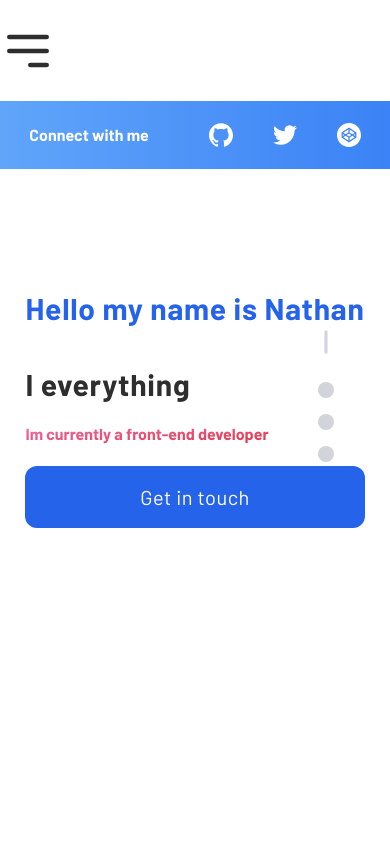
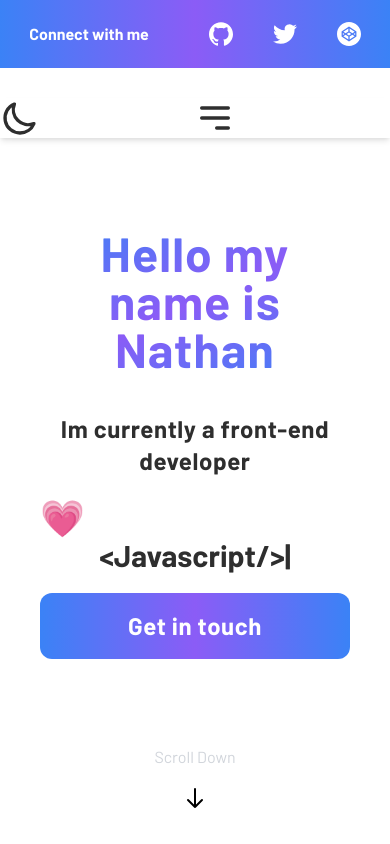
Before and after one commit to Nathan-s-Anthony/my-portfolio, a React (Create React App) app: page / in a window 390 px wide. Shown: the top 844 px of the page. Built offline with nearby package versions, Linux system fonts and the light colour scheme.

Commit message:
Styling and component changes

```diff
--- a/src/components/js/buttons.js
+++ b/src/components/js/buttons.js
@@ -1,9 +1,9 @@
 import React from "react"
 
 
-const Button=()=> {
-    return(
-        <button className=" transition duration-500 ease-in-out bg-blue-600 hover:bg-blue-700  items-center self-flex-start px-5 py-4 border border-transparent  text-xl font-medium rounded-xl text-medium text-white tracking-wide width-48  mt-5 mb-5  ">Get in touch</button>
+ const Button = () => {
+    return (
+        <button className=" transition duration-500 ease-in-out bg-gradient-to-r from-blue-500 via-purple-500 to-blue-500 hover:bg-blue-700  items-center self-flex-start px-5 py-4 border border-transparent  text-2xl md:text-xl font-bold  rounded-xl text-medium text-white tracking-wide width-48  mt-5 mb-5  ">Get in touch</button>
     )
 }
 
--- a/src/components/js/header.js
+++ b/src/components/js/header.js
@@ -1,23 +1,24 @@
 import React from 'react';
-import { useState } from 'react';
-import { useEffect } from 'react';
+//import { useState,useEffect } from 'react';
+
 //import { Images } from "../../images";
 import { MoonIcon } from '@heroicons/react/outline';
 import { Button } from './buttons.js'
-import {MobileNavQuery} from './mediaqueries';
+//import {MobileNavQuery} from './mediaqueries';
+import { MobileNav } from './mobileNav';
+
 const Header = () => {
-  const [scroll, setScroll] = useState(false);
-  useEffect(() => {
-    window.addEventListener("scroll", () => {
-      setScroll(window.scrollY > 0);
-    });
-  }, []);
+  //  const [scroll, setScroll] = useState(false);
+  // useEffect(() => {
+  //    window.addEventListener("scroll", () => {
+  //     setScroll(window.scrollY > 0);
+  //   });
+  // }, []);
 
   return (
+    <>
 
-    <>
-<MobileNavQuery/>
-      <div className="h-top-bar relative bg-gradient-to-r from-blue-400 to-blue-500 w-full flex md:flex-row items-center justify-center lg:justify-end gap-10 py-6 px-6  active:bg-green-700">
+      <div className="h-top-bar relative bg-gradient-to-r from-blue-500 via-purple-500 to-blue-500 w-full flex md:flex-row items-center justify-center lg:justify-end gap-10 py-6 px-6  active:bg-green-700">
         <div className="text-md font-bold text-white  mr-5">Connect with me</div>
         <a href="https://github.com/Nathan-s-Anthony" rel="nofollow" ><svg role="img" className="w-6 h-6" fill="white" viewBox="0 0 24 24" xmlns="http://www.w3.org/2000/svg"><title>GitHub</title><path d="M12 .297c-6.63 0-12 5.373-12 12 0 5.303 3.438 9.8 8.205 11.385.6.113.82-.258.82-.577 0-.285-.01-1.04-.015-2.04-3.338.724-4.042-1.61-4.042-1.61C4.422 18.07 3.633 17.7 3.633 17.7c-1.087-.744.084-.729.084-.729 1.205.084 1.838 1.236 1.838 1.236 1.07 1.835 2.809 1.305 3.495.998.108-.776.417-1.305.76-1.605-2.665-.3-5.466-1.332-5.466-5.93 0-1.31.465-2.38 1.235-3.22-.135-.303-.54-1.523.105-3.176 0 0 1.005-.322 3.3 1.23.96-.267 1.98-.399 3-.405 1.02.006 2.04.138 3 .405 2.28-1.552 3.285-1.23 3.285-1.23.645 1.653.24 2.873.12 3.176.765.84 1.23 1.91 1.23 3.22 0 4.61-2.805 5.625-5.475 5.92.42.36.81 1.096.81 2.22 0 1.606-.015 2.896-.015 3.286 0 .315.21.69.825.57C20.565 22.092 24 17.592 24 12.297c0-6.627-5.373-12-12-12" /></svg></a>
         <a href="https://twitter.com/Nath_s_anthony" ><svg role="img" viewBox="0 0 24 24" xmlns="http://www.w3.org/2000/svg" className="w-6 h-6" fill="white"><title>Twitter</title><path d="M23.953 4.57a10 10 0 01-2.825.775 4.958 4.958 0 002.163-2.723c-.951.555-2.005.959-3.127 1.184a4.92 4.92 0 00-8.384 4.482C7.69 8.095 4.067 6.13 1.64 3.162a4.822 4.822 0 00-.666 2.475c0 1.71.87 3.213 2.188 4.096a4.904 4.904 0 01-2.228-.616v.06a4.923 4.923 0 003.946 4.827 4.996 4.996 0 01-2.212.085 4.936 4.936 0 004.604 3.417 9.867 9.867 0 01-6.102 2.105c-.39 0-.779-.023-1.17-.067a13.995 13.995 0 007.557 2.209c9.053 0 13.998-7.496 13.998-13.985 0-.21 0-.42-.015-.63A9.935 9.935 0 0024 4.59z" /></svg></a>
@@ -25,9 +26,10 @@ const Header = () => {
 
       </div>
       <div className="min-w-full relative h-header z-10">
-      <header className={scroll ? "fixed filter drop-shadow-lg  bg-clip-padding backdrop-filter backdrop-blur-sm bg-white bg-opacity-0 ease-in-out duration-200 transition-all md:flex-row min-w-full  h-header flex-col flex-wrap content-start items-start justify-center flex  " : "bg-white ease-in-out duration-200 transition-all md:flex-row min-w-full  h-header flex-col flex-wrap content-start items-start justify-center relative  flex "}>
 
+        <header className="md:flex-row min-w-full  h-header flex-col flex-wrap content-start items-start justify-center relative  flex drop-shadow-sm ">
 
+        <MobileNav />
 
           <nav className="lg:flex-row  flex-col flex-wrap w-full h-full   items-center  lg:container hidden lg:flex ">
             <div className=" relative md:w-1/6 flex flex-wrap justify-start align-center content-center flex-grow-0">
@@ -36,7 +38,7 @@ const Header = () => {
             <div className=" w-7/12 md:w-5/6 flex md:flex-row flex-col flex-grow ">
               <ul className="w-full flex md:flex-row flex-col flex-wrap justify-flex-end ">
                 <li className="w-full  md:flex-row flex-col flex-wrap justify-end md:content-center text-xl md:items-center  md:align-center gap-20 hidden md:flex" >
-                <a href="/" className={scroll ? " font-medium text-xl tracking-wide text-white transition-all animate-fadeIn" : " text-primary"}>Home</a>
+                  <a href="/" className=" text-primary">Home</a>
                   <a href="/" className="font-medium text-medium md:text-xl text-primary">About</a>
                   <a href="/" className="font-medium  text-medium md:text-xl text-primary" >Projects</a>
                   <Button className="w-48" />
--- a/src/components/js/main.js
+++ b/src/components/js/main.js
@@ -1,22 +1,21 @@
 import React from "react";
 import { Button } from './buttons.js';
-import { Pagination } from './pagination';
+// import { Pagination } from './pagination';
 import Typical from 'react-typical';
+
 const Main = () => {
     return (
         <>
-
             <main className="  md:flex-row min-w-full flex-col relative   flex-wrap justify-center content-center gap-5 flex z-0 " >
                 <div className="fixed right-0 top-0 h-full  bg-transparent flex items-center">
-                    <Pagination />
+                    {/* <Pagination /> */}
                 </div>
                 <section className="relative h-section flex  flex-wrap md:flex-row md:items-start w-full   md:container mx-auto justify-center items-center   z-1">
-                    <div className="  flex  flex-col  flex-wrap align-center mb-20 md:mt-40 md:container md:w-3/6 ">
-                        <h1 className=" text-3xl md:text-6xl text-center font-extrabold text-blue-600 tracking-wide md:text-left mb-5 mt-5 ">Hello my name is Nathan </h1>
-                        <h2 className="text-3xl md:text-3xl  text-center font-semibold text-primary  tracking-wide md:text-left  mt-5 mb-5  flex md:flex-row relative">I  everything &nbsp;       </h2>
-                          <h3 className="md:text-3xl  text-left text-transparent bg-clip-text bg-gradient-to-br from-pink-400 to-red-600">Im currently a front-end developer </h3>
-                        {/* <span className="color-transparent w-10 h-10 text-4xl animate-pulse"> &#128151; </span>
-                        <Typical className="md:text-3xl  text-left text-transparent bg-clip-text bg-gradient-to-br from-pink-400 to-red-600"
+                    <div className="  flex  flex-col  flex-wrap align-center mb-20 md:mt-40 container md:w-3/6 py-10 px-10 ">
+                        <h1 className=" md:text-left text-center text-5xl font-extrabold text-transparent bg-clip-text bg-gradient-to-br from-blue-500 via-purple-500 to-blue-500 tracking-wide  mb-5 mt-5 container ">Hello my name is Nathan </h1>
+                        <h3 className="md:text-left text-center text-2xl font-extrabold text-transparent text-primary tracking-wide  mb-5 mt-5 container">Im currently a front-end developer </h3>
+                         <span className="color-transparent w-10 h-10 text-4xl animate-pulse text-center"> &#128151; </span>
+                        <Typical className="md:text-3xl text-3xl  text-center text-primary"
                             steps={[
                                 ' <html>',
                                 3000,
@@ -30,22 +29,19 @@ const Main = () => {
                             wrapper="h3"
                             loop={Infinity}
 
-                        /> */}
-                           <Button />
-     </div>
+                        />
+                        <Button />
 
+                    </div>
 
-
-
-
-                    <div className="  flex  flex-col  flex-wrap md:w-3/6  cotent-start  justify-center items-center mb-20 mt-40 " >
+                    <div className="  flex  flex-col  flex-wrap md:w-3/6  content-start md:container h-top-bar justify-center items-center  md:mb-20 mt-40 " >
                         <div className="relative w-72 h-96">
                             <svg viewBox="0 0 200 200" xmlns="http://www.w3.org/2000/svg" >
                                 <path fill="#0F62FE" d="M57.2,-16.6C65.8,7.9,58.7,39.5,37.7,55.6C16.8,71.7,-18.1,72.3,-37.3,57C-56.5,41.8,-60.1,10.5,-51.2,-14.3C-42.4,-39.1,-21.2,-57.5,1.5,-58C24.3,-58.5,48.6,-41.1,57.2,-16.6Z" transform="translate(100 100)" />
                             </svg>
                         </div>
 
-                        <div className="absolute bottom-0 left-0 w-full flex flex-col duration-700 transition-all flex-wrap items-center align-center justify-center transform  animate-bounce delay-700  ">
+                        <div className="absolute bottom-0 left-0 w-full flex flex-col duration-700 transition-all flex-wrap items-center align-center justify-center transform   animate-bounce delay-700  ">
                             <span className="text-gray-300 ">Scroll Down</span>
                             <svg xmlns="http://www.w3.org/2000/svg" className="h-6 w-6 animate-bounce mt-5 mb-5" fill="none" viewBox="0 0 24 24" stroke="currentColor">
                                 <path strokeLinecap="round" strokeLinejoin="round" strokeWidth={2} d="M19 14l-7 7m0 0l-7-7m7 7V3" />
--- a/src/components/js/mobileNav.js
+++ b/src/components/js/mobileNav.js
@@ -1,30 +1,43 @@
 import React from 'react';
-import { useState, useEffect } from 'react';
+import { useState } from 'react';
 //import { Images } from "../../images";
 import { MoonIcon } from '@heroicons/react/outline';
-import { Button } from './buttons.js';
+//import { Button } from './buttons.js';
 //import { MobileNavQuery } from './mediaqueries.js';
 
 const MobileNav = () => {
-    const [scroll, setScroll] = useState(false);
-    useEffect(() => {
-        window.addEventListener("scroll", () => {
-            setScroll(window.scrollY > 70);
-        });
+  // const [scroll, setScroll] = useState(false);
+  // useEffect(() => {
+  //     window.addEventListener("scroll", () => {
+  //         setScroll(window.scrollY > 70);
+  //     });
 
-    }, []);
+  // }, []);
 
-    return (
-<>
+  const [mobileMenu, setMobileMenu] = useState(false);
+  return (
+    <>
 
-        <header className={scroll ? "  bg-gradient-to-r from-blue-400 to-blue-500 relative top-0 right-0 transition-all ease-in-out duration-700 z-5 	" : "bg-white ease-in-out duration-200 transition-all md:flex-row min-w-full  h-header flex-col flex-wrap content-start items-start justify-center relative flex  z-1"}>
-        <div className="lg:hidden w-3/6  text-2xl ">
-          <svg xmlns="http://www.w3.org/2000/svg" className="h-14 w-14" fill="none" viewBox="0 0 24 24" stroke="#2e2e2e">
+      <div className=" flex flex-row justify-evenly align-center items-center w-full lg:hidden shadow-md " onClick={() => {
+        setMobileMenu(<span class="flex h-3 w-3">
+          <span class="animate-ping fixed inline-flex inset-0 h-full w-full rounded-full bg-purple-400"></span>
+          <span class="relative inline-flex rounded-full h-3 w-3 bg-purple-500"></span>
+        </span>
+
+        )
+      }}>
+        <div className="w-3/6">
+          <MoonIcon className="w-10 h-10 text-primary " />
+        </div>
+        <div className="lg:hidden w-3/6  ">
+          {mobileMenu}
+          <svg xmlns="http://www.w3.org/2000/svg" className="w-10 h-10" fill="none" viewBox="0 0 24 24" stroke="#2e2e2e">
             <path strokeLinecap="round" strokeLinejoin="round" strokeWidth={2} d="M4 6h16M4 12h16m-7 6h7" />
           </svg>
         </div>
-        </header>
-        </>
-    )
+
+      </div>
+    </>
+  )
 }
 export { MobileNav };
```
Lines whose indentation alone changed are shown as unchanged.
